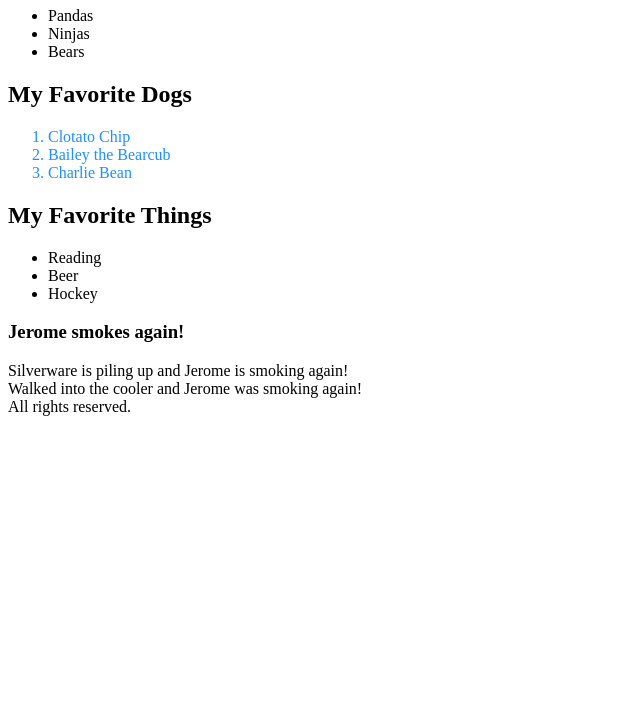
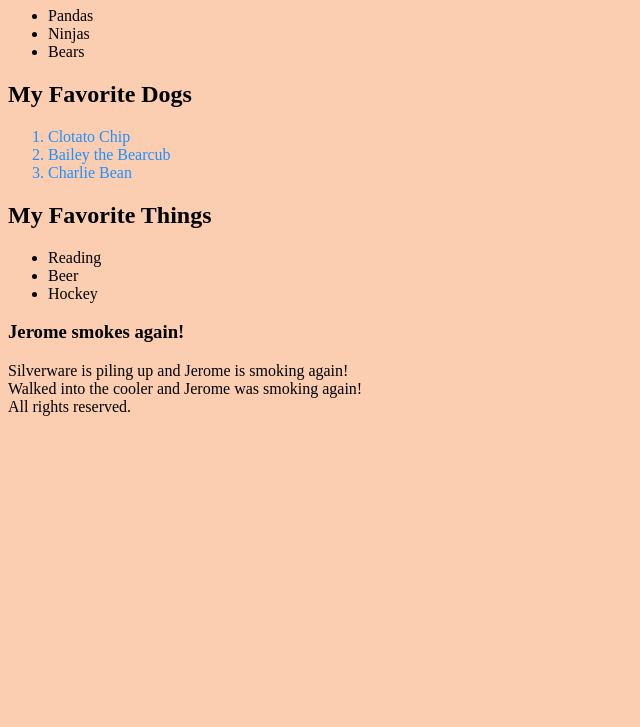
Before and after one commit to nicbade/nicbade.html.css.workshop.github.io, a plain HTML site: page index.html in a window 1280 px wide. Shown: the part 73-800 px from the top of the page, without its empty margins (0-640 px from the left). Drawn offline with Linux system fonts and the light colour scheme.

Commit message:
Update styles.css

```diff
--- a/styles.css
+++ b/styles.css
@@ -1,3 +1,7 @@
+body {
+  background-color: #FBCEB1;
+}
+
 h1 {
   color: #C71585;
   font-style: italic;
```
